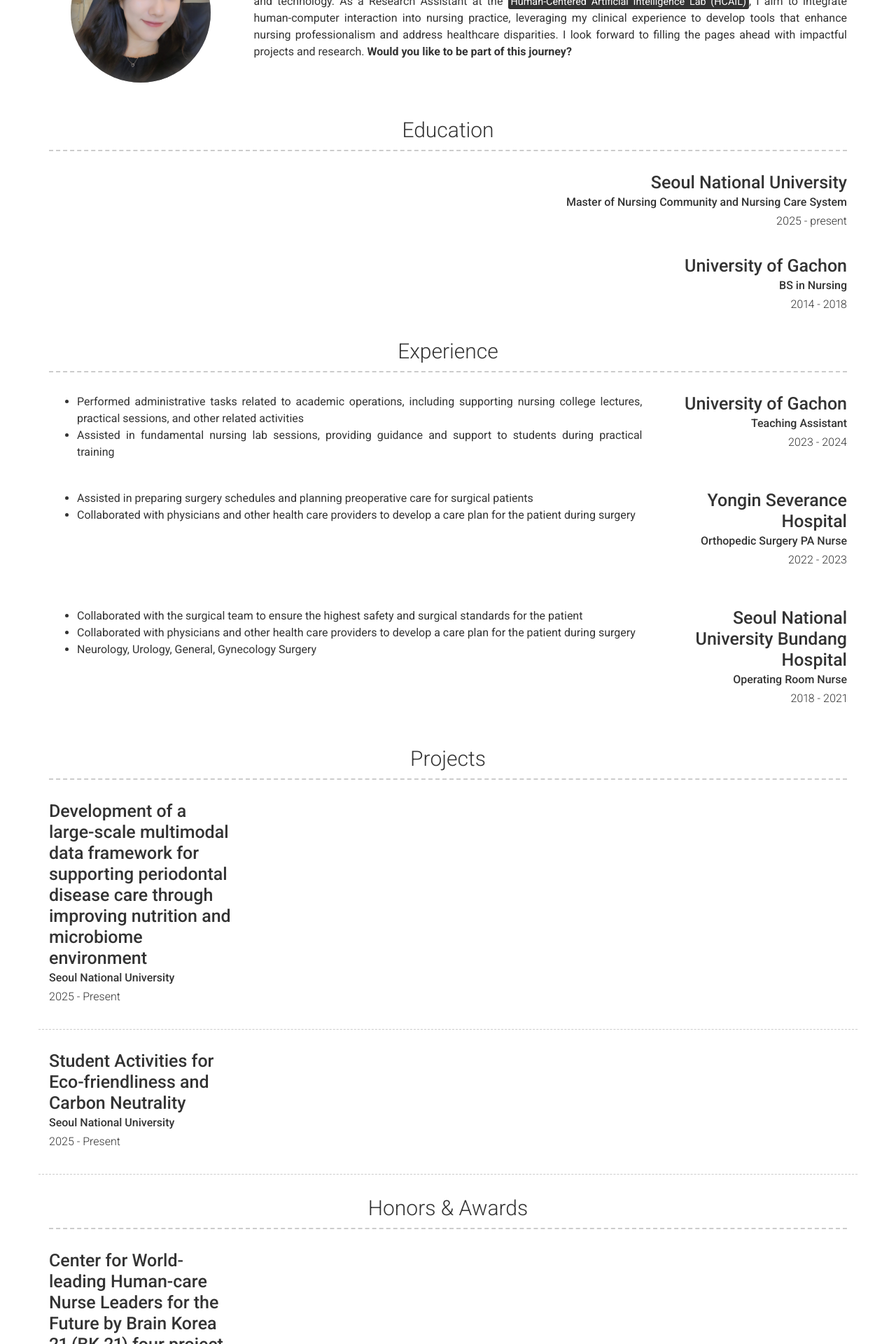
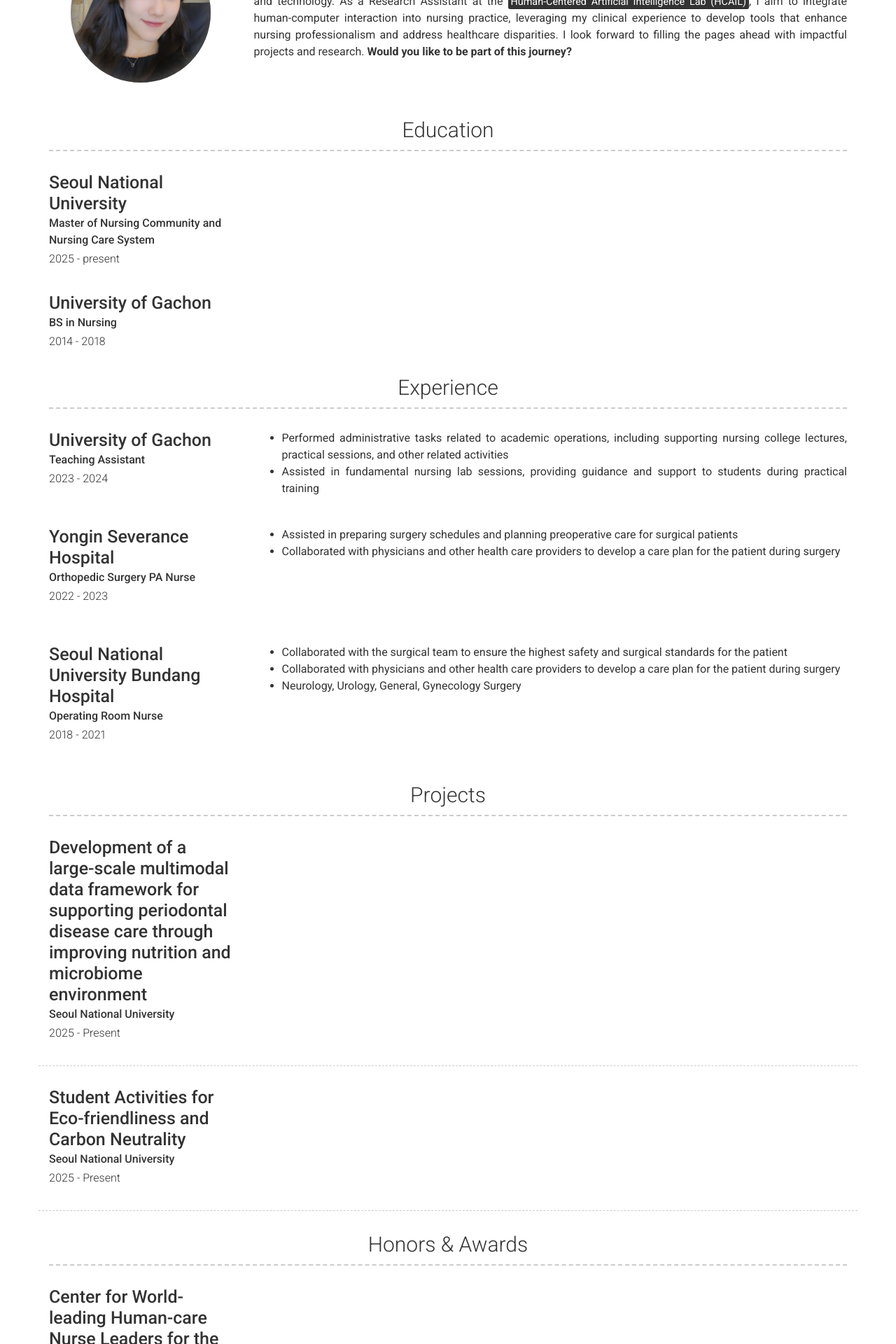
Before and after one commit to Minju-Kim1/CV, a Jekyll site: the page built from index.md, in a window 1280 px wide. Shown: the part 411-2331 px from the top of the page at 70% size. Built offline with Jekyll 4.4.1, drawn with Linux system fonts in a browser that asks for light colours; nearby versions of some CDN libraries.

Commit message:
Fix layout to LEFT in _config.yml

```diff
--- a/_config.yml
+++ b/_config.yml
@@ -54,7 +54,7 @@ content:
   - title: Education
     layout: list
     content:
-      - layout: top-right
+      - layout: top-left
         title: Seoul National University
         sub_title: Master of Nursing Community and Nursing Care System
         caption: 2025 - present
@@ -63,7 +63,7 @@ content:
         #description: | # this will include n
 
 
-      - layout: top-right
+      - layout: top-left
         title: University of Gachon
         sub_title: BS in Nursing
         caption: 2014 - 2018
@@ -75,7 +75,7 @@ content:
   - title: Experience
     layout: list
     content:
-      - layout: right
+      - layout: left
         title: University of Gachon
         sub_title: Teaching Assistant
         caption: 2023 - 2024
@@ -85,7 +85,7 @@ content:
         description: | # this will include new lines to allow paragraphs
           * Performed administrative tasks related to academic operations, including supporting nursing college lectures, practical sessions, and other related activities
           * Assisted in fundamental nursing lab sessions, providing guidance and support to students during practical training
-      - layout: right
+      - layout: left
         title: Yongin Severance Hospital
         sub_title: Orthopedic Surgery PA Nurse
         caption: 2022 - 2023
@@ -95,7 +95,7 @@ content:
         description: | # this will include new lines to allow paragraphs
           * Assisted in preparing surgery schedules and planning preoperative care for surgical patients
           * Collaborated with physicians and other health care providers to develop a care plan for the patient during surgery
-      - layout: right
+      - layout: left
         title: Seoul National University Bundang Hospital
         sub_title: Operating Room Nurse
         caption: 2018 - 2021
```
